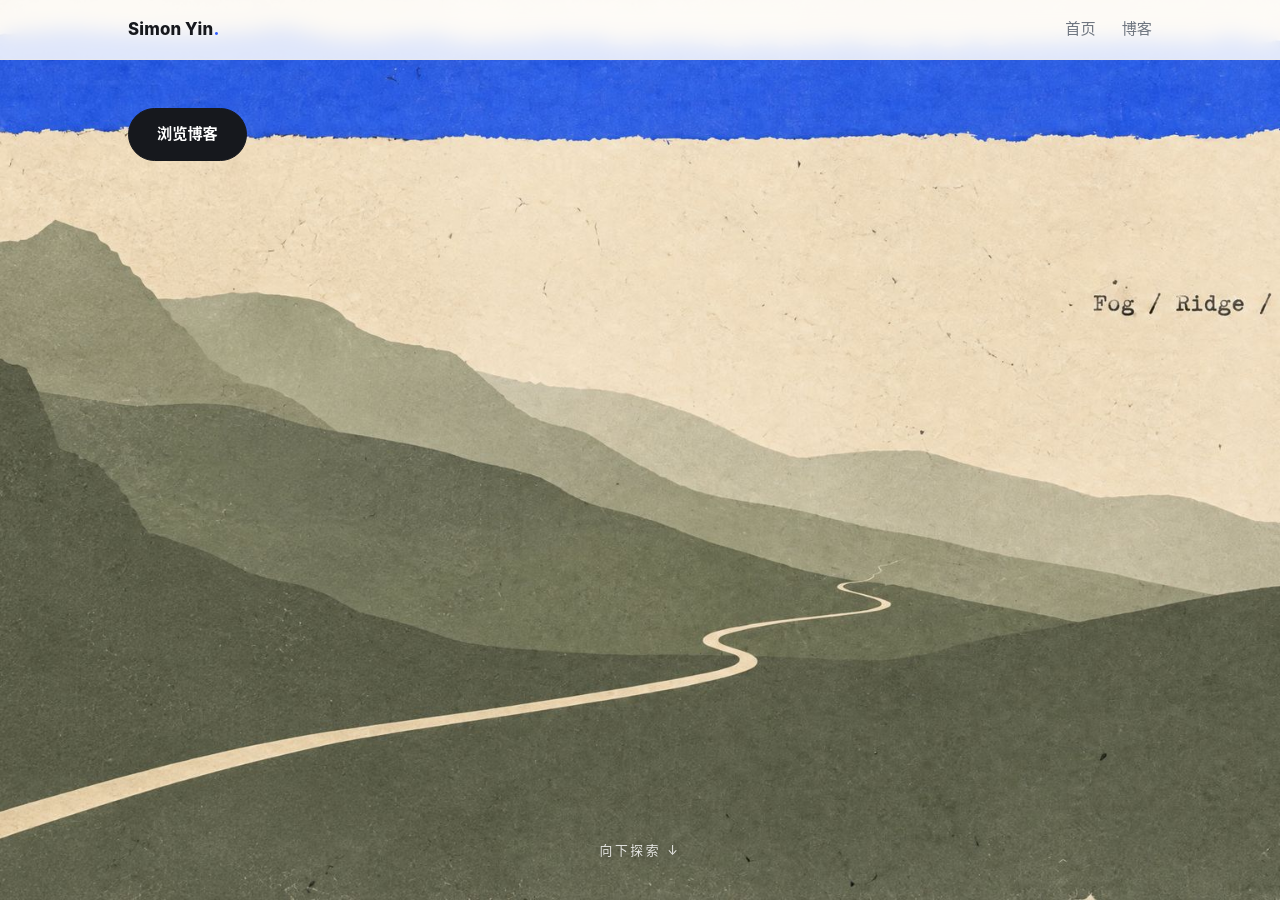
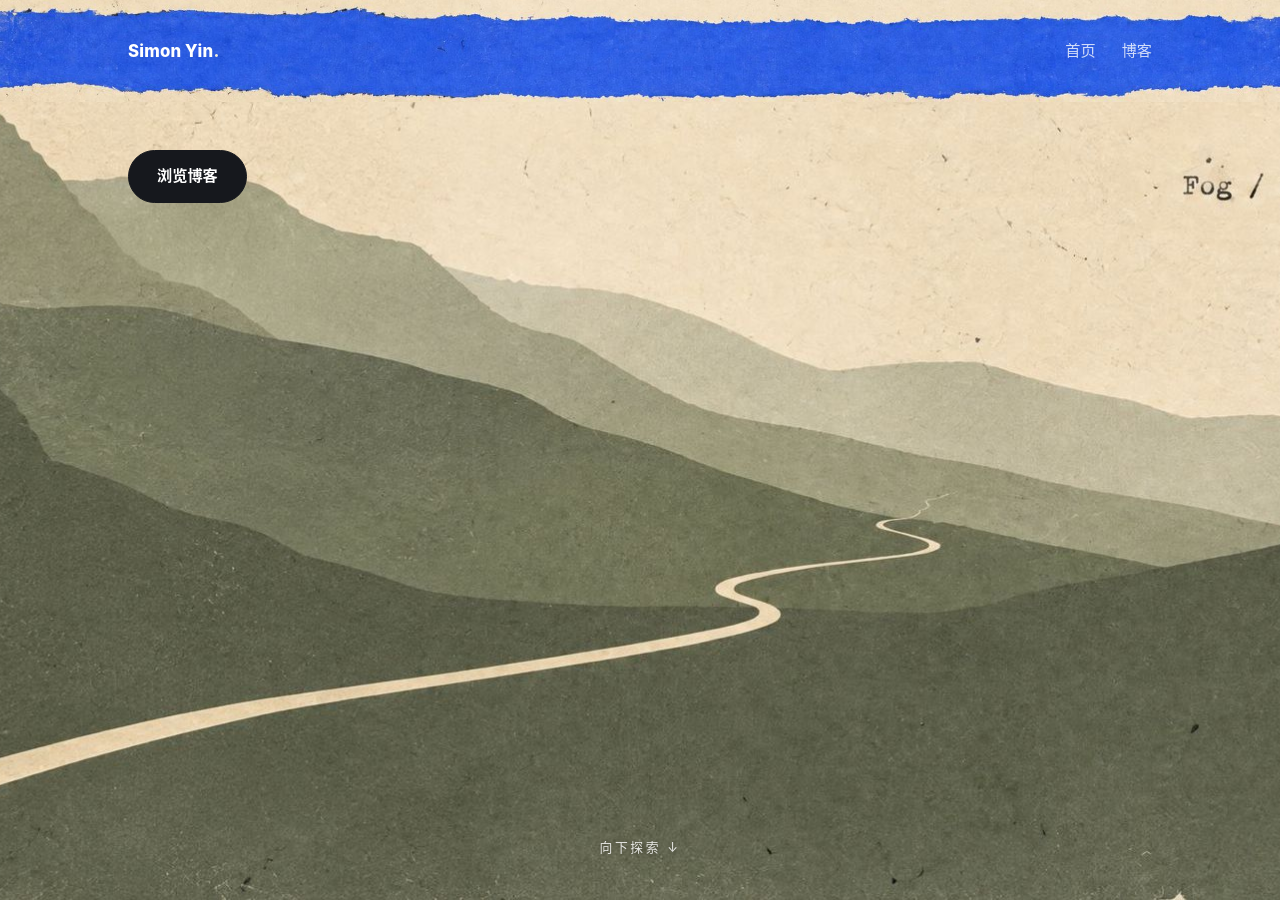
Before and after one commit to Simon96128/Simon96128.github.io, a Jekyll site: the page built from index.html, in a window 1280 px wide and 900 px high. Built offline with Jekyll 4.4.1, drawn with Linux system fonts in a browser that asks for light colours.

Commit message:
Use torn cobalt band as navigation bar

```diff
--- a/assets/css/style.css
+++ b/assets/css/style.css
@@ -9,6 +9,8 @@
   --line: #e8e8ec;
   --accent: #2f5cff;
   --accent-strong: #1e46e0;
+  --band-ink: #f0ead8;
+  --masthead-h: clamp(84px, 8vw, 150px);
 }
 
 * { box-sizing: border-box; }
@@ -25,8 +27,10 @@ body {
   font-size: 16px;
   line-height: 1.75;
   color: var(--text);
-  background: var(--bg) url("../images/bg.jpg") center / cover no-repeat fixed;
+  background: var(--bg) url("../images/bg-body.jpg") top center / cover no-repeat fixed;
 }
+
+/* 蓝色撕纸带本身就是导航栏 */
 
 ::selection { background: rgba(47, 92, 255, 0.16); }
 
@@ -36,20 +40,19 @@ body {
   border-radius: 2px;
 }
 
-/* ---------- 顶栏 ---------- */
+/* ---------- 顶栏：蓝色撕纸带 ---------- */
 .masthead {
-  border-bottom: 1px solid var(--line);
-  background: rgba(255, 255, 255, 0.85);
-  backdrop-filter: blur(10px);
-  -webkit-backdrop-filter: blur(10px);
+  background: url("../images/nav-band.jpg") center / 100% 100% no-repeat;
   position: sticky;
   top: 0;
   z-index: 10;
+  height: var(--masthead-h);
 }
 .masthead-inner {
   max-width: 1080px;
   margin: 0 auto;
-  padding: 15px 28px;
+  padding: 0 28px;
+  height: 100%;
   display: flex;
   align-items: center;
   justify-content: space-between;
@@ -58,27 +61,27 @@ body {
 .site-title {
   font-size: 1.05rem;
   font-weight: 800;
-  color: var(--text);
+  color: #fff;
   text-decoration: none;
   letter-spacing: 0.01em;
 }
 .site-title::after {
   content: ".";
-  color: var(--accent);
+  color: var(--band-ink);
 }
-.site-title:hover { color: var(--accent-strong); }
+.site-title:hover { color: var(--band-ink); }
 .masthead nav { display: flex; gap: 26px; }
 .masthead nav a {
-  color: var(--muted);
+  color: rgba(255, 255, 255, 0.78);
   text-decoration: none;
   font-size: 0.95rem;
   transition: color 0.2s ease;
 }
-.masthead nav a:hover { color: var(--text); }
+.masthead nav a:hover { color: #fff; }
 .masthead nav a.active {
-  color: var(--text);
+  color: #fff;
   font-weight: 600;
-  border-bottom: 2px solid var(--accent);
+  border-bottom: 2px solid var(--band-ink);
   padding-bottom: 2px;
 }
 
@@ -93,7 +96,7 @@ main#content {
 
 /* ---------- 首页 Hero ---------- */
 .hero {
-  min-height: calc(100vh - 57px);
+  min-height: calc(100vh - var(--masthead-h));
   display: flex;
   flex-direction: column;
   justify-content: center;
@@ -380,9 +383,9 @@ main#content {
 
 /* ---------- 移动端 ---------- */
 @media (max-width: 640px) {
-  .masthead-inner { padding: 14px 20px; }
+  .masthead-inner { padding: 0 20px; }
   main#content { padding: 0 20px; }
-  .hero { min-height: calc(100vh - 53px); }
+  .hero { min-height: calc(100vh - var(--masthead-h)); }
   .card-grid { grid-template-columns: 1fr; }
   .section { padding: 48px 0; }
 }
```
Also changed, not shown: assets/images/bg-body.jpg (added), assets/images/bg.jpg (deleted), assets/images/nav-band.jpg (added).
